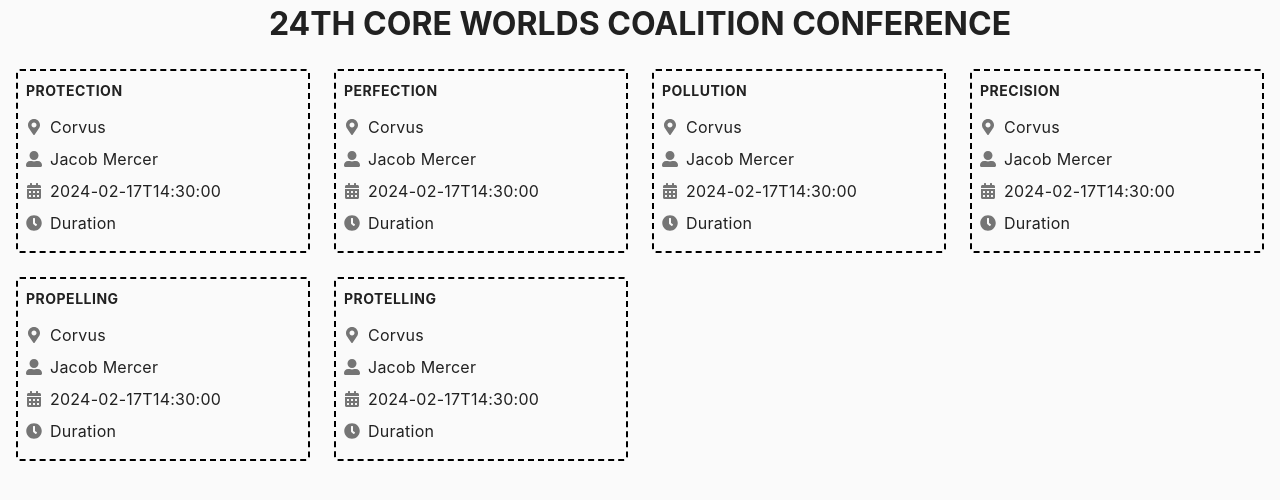
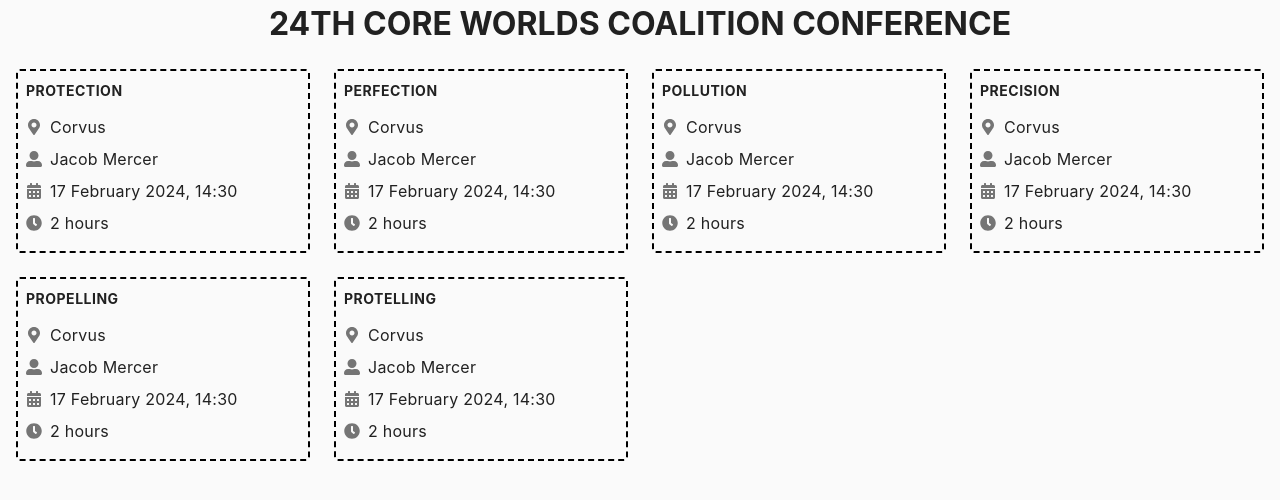
Before and after one commit to Allovallo/react-act-2, a React (Create React App) app: page / in a window 1280 px wide. Shown: the top 500 px of the page. Built offline with nearby package versions, Linux system fonts and the light colour scheme.

Commit message:
files updated

```diff
--- a/src/components/Event/Event.jsx
+++ b/src/components/Event/Event.jsx
@@ -1,8 +1,15 @@
 import PropTypes from 'prop-types';
-import { FaMapMarkerAlt, FaUserAlt, FaCalendarAlt, FaClock  } from "react-icons/fa";
+import { FaMapMarkerAlt, FaUserAlt, FaCalendarAlt, FaClock } from "react-icons/fa";
+
+// import { formatEventStart } from 'utils/formatEventStart';
+// import { formatEventDuration } from 'utils/formatEventDuration';
+import { formatEventStart, formatEventDuration } from 'utils';
+
 import css from './Event.module.css'
 
 export const Event = ({ name, location, speaker, type, start, end }) => {
+    const formattedStart = formatEventStart(start);
+    const duration = formatEventDuration(start, end)
     return (
         <div className={css.event}>
             <h2 className={css.title}>{name}</h2>
@@ -11,19 +18,16 @@ export const Event = ({ name, location, speaker, type, start, end }) => {
                 {location}
             </p>
             <p className={css.info}>
-                <i className="icon"></i>
                 <FaUserAlt className={css.icon} size={16} />
                 {speaker}
             </p>
             <p className={css.info}>
-                <i className="icon"></i>
                 <FaCalendarAlt className={css.icon} size={16} />
-                {start}
+                {formattedStart}
             </p>
             <p className={css.info}>
-                <i className="icon"></i>
                 <FaClock className={css.icon} size={16} />
-                Duration
+                {duration}
             </p>
             {/* <span className="chip free|paid|vip">Event type</span> */}
         </div>
--- /dev/null
+++ b/src/utils/formatEventDuration.js
@@ -0,0 +1,5 @@
+import { formatDistanceStrict } from "date-fns";
+
+export const formatEventDuration = (start, end) => {
+  return formatDistanceStrict(Date.parse(start), Date.parse(end));
+};
--- /dev/null
+++ b/src/utils/formatEventStart.js
@@ -0,0 +1,5 @@
+import { format } from "date-fns";
+
+export const formatEventStart = (start) => {
+  return format(Date.parse(start), "dd MMMM yyyy, HH:mm");
+};
--- /dev/null
+++ b/src/utils/index.js
@@ -0,0 +1,2 @@
+export * from "./formatEventStart";
+export * from "./formatEventDuration";
```
